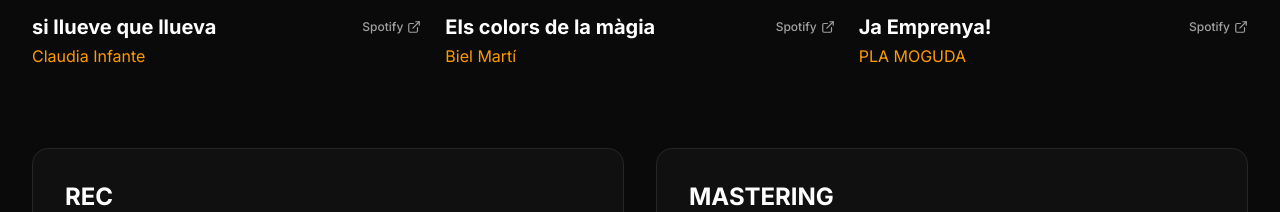
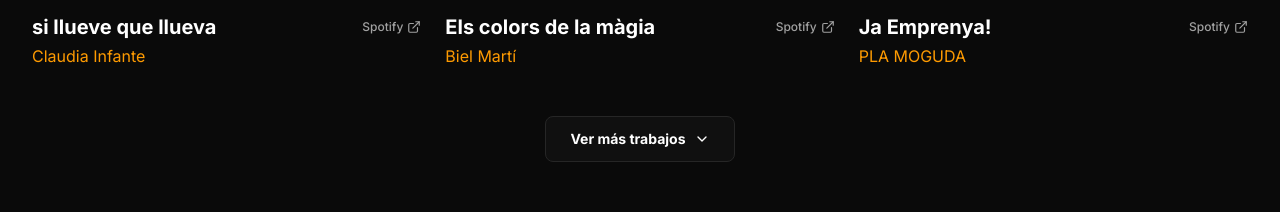
Before and after one commit to abelboquera/zestudiobcn, a Next.js app: page /ca in a window 1280 px wide. Shown: the part 3882-4094 px from the top of the page. Built offline with nearby package versions, Linux system fonts and the light colour scheme.

Commit message:
feat: recuperar "Lo Que No Se Decir Con Palabras" tras un boton "Ver mas"
La cuadricula muestra 18 temas (6 filas de 3) y el resto aparece al pulsar
"Ver mas trabajos", que vuelve a plegarse con "Ver menos".

Co-Authored-By: Claude Opus 5 <noreply@anthropic.com>

```diff
--- a/src/components/TrabajosGrid.tsx
+++ b/src/components/TrabajosGrid.tsx
@@ -2,10 +2,13 @@
 
 import { useEffect, useRef, useState } from "react";
 import Image from "next/image";
-import { ExternalLink, Pause, Play } from "lucide-react";
+import { ChevronDown, ChevronUp, ExternalLink, Pause, Play } from "lucide-react";
 import type { Trabajo } from "@/data/trabajos";
 
+const VISIBLES = 18;
+
 export default function TrabajosGrid({ trabajos }: { trabajos: Trabajo[] }) {
+  const [expanded, setExpanded] = useState(false);
   const audioRef = useRef<HTMLAudioElement | null>(null);
   const [playingId, setPlayingId] = useState<string | null>(null);
   const [progress, setProgress] = useState(0);
@@ -49,9 +52,13 @@ export default function TrabajosGrid({ trabajos }: { trabajos: Trabajo[] }) {
     }
   };
 
+  const visibles = expanded ? trabajos : trabajos.slice(0, VISIBLES);
+  const ocultos = trabajos.length - VISIBLES;
+
   return (
-    <div className="grid grid-cols-1 sm:grid-cols-2 lg:grid-cols-3 gap-x-6 gap-y-10">
-      {trabajos.map((trabajo) => {
+    <>
+      <div className="grid grid-cols-1 sm:grid-cols-2 lg:grid-cols-3 gap-x-6 gap-y-10">
+      {visibles.map((trabajo) => {
         const isPlaying = playingId === trabajo.spotifyId;
         const artists = trabajo.artists.join(", ");
         return (
@@ -110,6 +117,21 @@ export default function TrabajosGrid({ trabajos }: { trabajos: Trabajo[] }) {
           </article>
         );
       })}
-    </div>
+      </div>
+
+      {ocultos > 0 && (
+        <div className="mt-12 text-center">
+          <button
+            type="button"
+            onClick={() => setExpanded((v) => !v)}
+            aria-expanded={expanded}
+            className="inline-flex items-center gap-2 rounded-lg border border-neutral-800 bg-neutral-900/50 px-6 py-3 text-sm font-bold text-white transition-colors hover:border-amber-500 hover:text-amber-500"
+          >
+            {expanded ? "Ver menos" : "Ver más trabajos"}
+            {expanded ? <ChevronUp className="h-4 w-4" /> : <ChevronDown className="h-4 w-4" />}
+          </button>
+        </div>
+      )}
+    </>
   );
 }
--- a/src/data/trabajos.ts
+++ b/src/data/trabajos.ts
@@ -16,6 +16,9 @@ export type Trabajo = {
  * el orden de reproducciones en Spotify a 17/09/2026 (anotado encima de cada
  * tema). "Ja Emprenya!" salio el 14/09/2026 y Spotify aun no mostraba su
  * contador, por eso va la ultima.
+ *
+ * La web muestra los 18 primeros y el resto se ven al pulsar "Ver mas
+ * trabajos", asi la cuadricula queda completa (filas de 3).
  */
 export const trabajos: Trabajo[] = [
   // lanzado el 25/09/2026
@@ -162,4 +165,12 @@ export const trabajos: Trabajo[] = [
     cover: "/images/trabajos/pla-moguda-ja-emprenya.jpg",
     preview: "https://p.scdn.co/mp3-preview/6dec22621facffc74e0442c343fa6034c1a82c52",
   },
+  // 1.548
+  {
+    spotifyId: "1yF6957Bus7nqA8GctV500",
+    title: "Lo Que No Sé Decir Con Palabras",
+    artists: ["Jesús Prieto \"Pitti\""],
+    cover: "/images/trabajos/jesus-prieto-pitti-lo-que-no-se-decir-con-palabras.jpg",
+    preview: "https://p.scdn.co/mp3-preview/93681a7f0f40b355ee43f1e720adb3c0b57cc533",
+  },
 ];
```
Also changed, not shown: public/images/trabajos/jesus-prieto-pitti-lo-que-no-se-decir-con-palabras.jpg (added).
